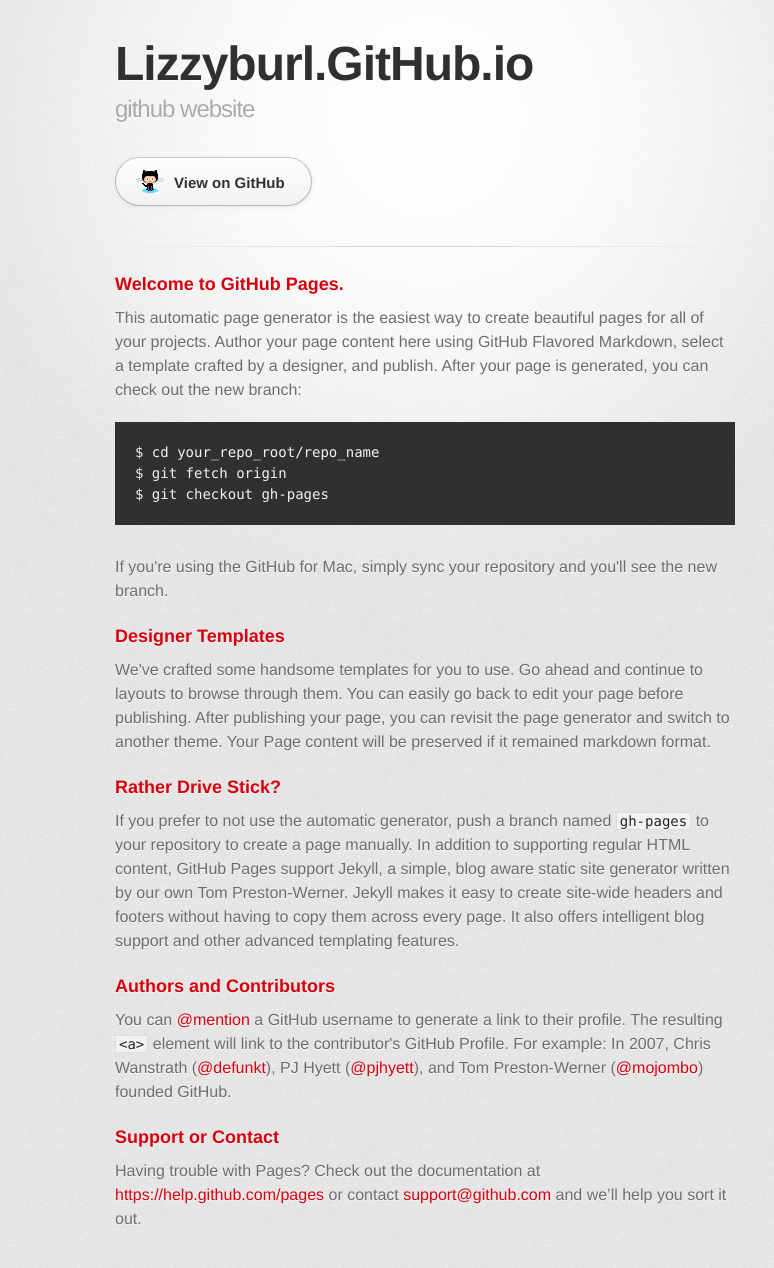
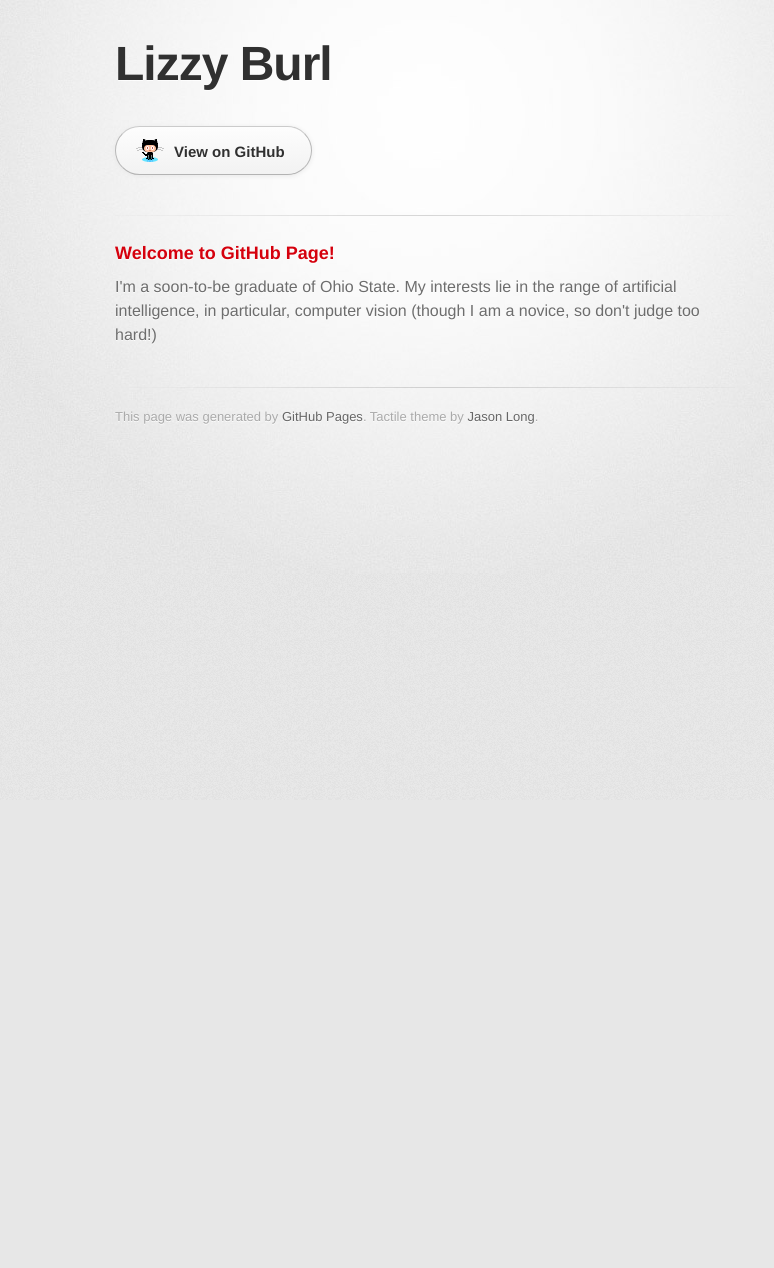
Before and after one commit to lizzyburl/lizzyburl.github.io, a plain HTML site: page index.html in a window 1280 px wide. Shown: the top 1268 px of the page, without its empty margins (215-989 px from the left). After the commit the page ends 800 px from the top, so only its background shows below. Drawn offline with Linux system fonts and the light colour scheme; a web font is replaced by a local one.

Commit message:
Replace master branch with page content via GitHub

```diff
--- a/index.html
+++ b/index.html
@@ -10,7 +10,7 @@
     <!--[if lt IE 9]>
     <script src="//html5shiv.googlecode.com/svn/trunk/html5.js"></script>
     <![endif]-->
-    <title>Lizzyburl.GitHub.io by lizzyburl</title>
+    <title>Lizzy Burl by lizzyburl</title>
   </head>
 
   <body>
@@ -18,8 +18,8 @@
       <div class="inner">
 
         <header>
-          <h1>Lizzyburl.GitHub.io</h1>
-          <h2>github website</h2>
+          <h1>Lizzy Burl</h1>
+          <h2></h2>
         </header>
 
         <section id="downloads" class="clearfix">
@@ -30,36 +30,9 @@
 
         <section id="main_content">
           <h3>
-<a id="welcome-to-github-pages" class="anchor" href="#welcome-to-github-pages" aria-hidden="true"><span class="octicon octicon-link"></span></a>Welcome to GitHub Pages.</h3>
+<a id="welcome-to-github-page" class="anchor" href="#welcome-to-github-page" aria-hidden="true"><span class="octicon octicon-link"></span></a>Welcome to GitHub Page!</h3>
 
-<p>This automatic page generator is the easiest way to create beautiful pages for all of your projects. Author your page content here using GitHub Flavored Markdown, select a template crafted by a designer, and publish. After your page is generated, you can check out the new branch:</p>
-
-<pre><code>$ cd your_repo_root/repo_name
-$ git fetch origin
-$ git checkout gh-pages
-</code></pre>
-
-<p>If you're using the GitHub for Mac, simply sync your repository and you'll see the new branch.</p>
-
-<h3>
-<a id="designer-templates" class="anchor" href="#designer-templates" aria-hidden="true"><span class="octicon octicon-link"></span></a>Designer Templates</h3>
-
-<p>We've crafted some handsome templates for you to use. Go ahead and continue to layouts to browse through them. You can easily go back to edit your page before publishing. After publishing your page, you can revisit the page generator and switch to another theme. Your Page content will be preserved if it remained markdown format.</p>
-
-<h3>
-<a id="rather-drive-stick" class="anchor" href="#rather-drive-stick" aria-hidden="true"><span class="octicon octicon-link"></span></a>Rather Drive Stick?</h3>
-
-<p>If you prefer to not use the automatic generator, push a branch named <code>gh-pages</code> to your repository to create a page manually. In addition to supporting regular HTML content, GitHub Pages support Jekyll, a simple, blog aware static site generator written by our own Tom Preston-Werner. Jekyll makes it easy to create site-wide headers and footers without having to copy them across every page. It also offers intelligent blog support and other advanced templating features.</p>
-
-<h3>
-<a id="authors-and-contributors" class="anchor" href="#authors-and-contributors" aria-hidden="true"><span class="octicon octicon-link"></span></a>Authors and Contributors</h3>
-
-<p>You can <a href="https://github.com/blog/821" class="user-mention">@mention</a> a GitHub username to generate a link to their profile. The resulting <code>&lt;a&gt;</code> element will link to the contributor's GitHub Profile. For example: In 2007, Chris Wanstrath (<a href="https://github.com/defunkt" class="user-mention">@defunkt</a>), PJ Hyett (<a href="https://github.com/pjhyett" class="user-mention">@pjhyett</a>), and Tom Preston-Werner (<a href="https://github.com/mojombo" class="user-mention">@mojombo</a>) founded GitHub.</p>
-
-<h3>
-<a id="support-or-contact" class="anchor" href="#support-or-contact" aria-hidden="true"><span class="octicon octicon-link"></span></a>Support or Contact</h3>
-
-<p>Having trouble with Pages? Check out the documentation at <a href="https://help.github.com/pages">https://help.github.com/pages</a> or contact <a href="mailto:support@github.com">support@github.com</a> and we’ll help you sort it out.</p>
+<p>I'm a soon-to-be graduate of Ohio State. My interests lie in the range of artificial intelligence, in particular, computer vision (though I am a novice, so don't judge too hard!)</p>
         </section>
 
         <footer>
```
Also changed, not shown: params.json (+1 -1 lines).
